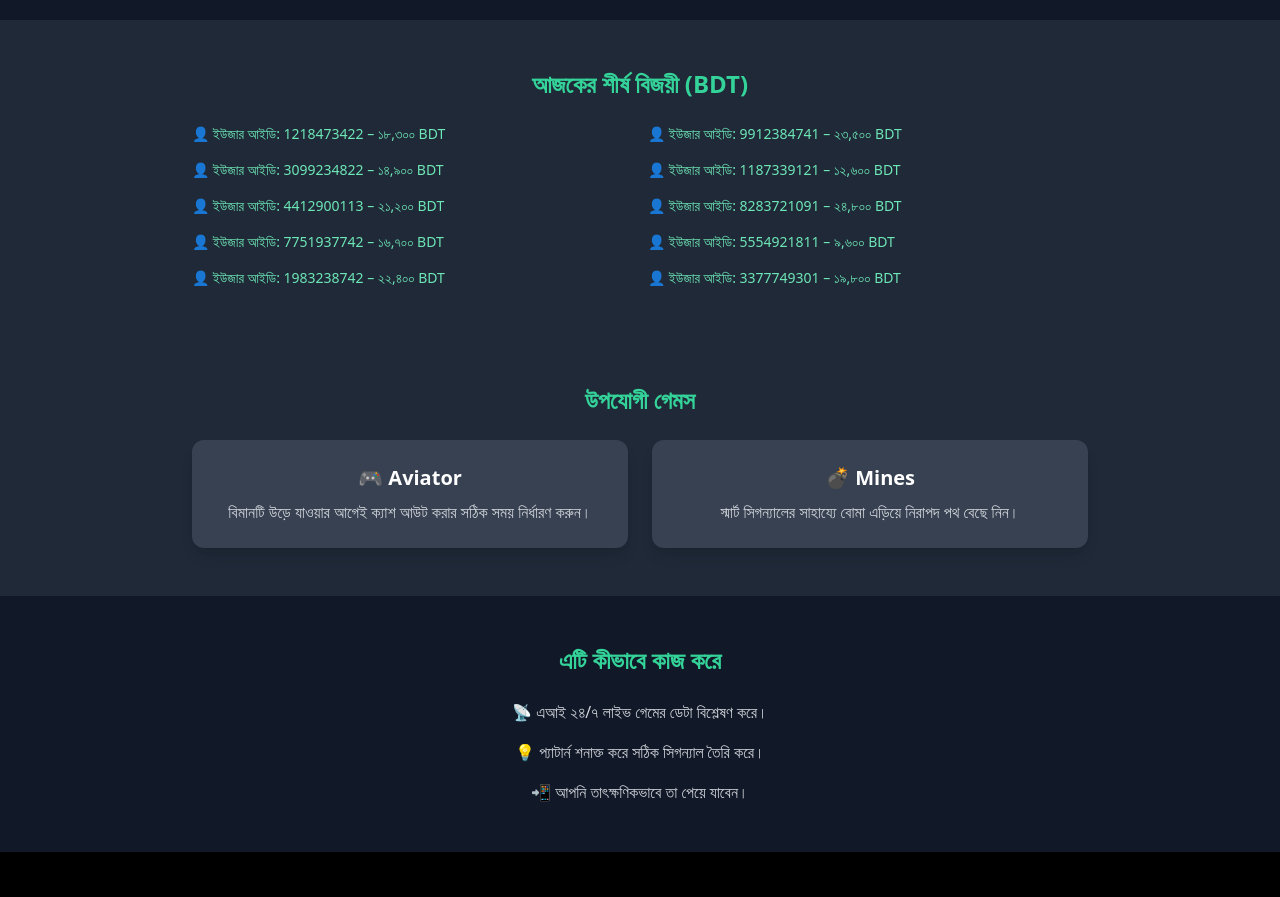
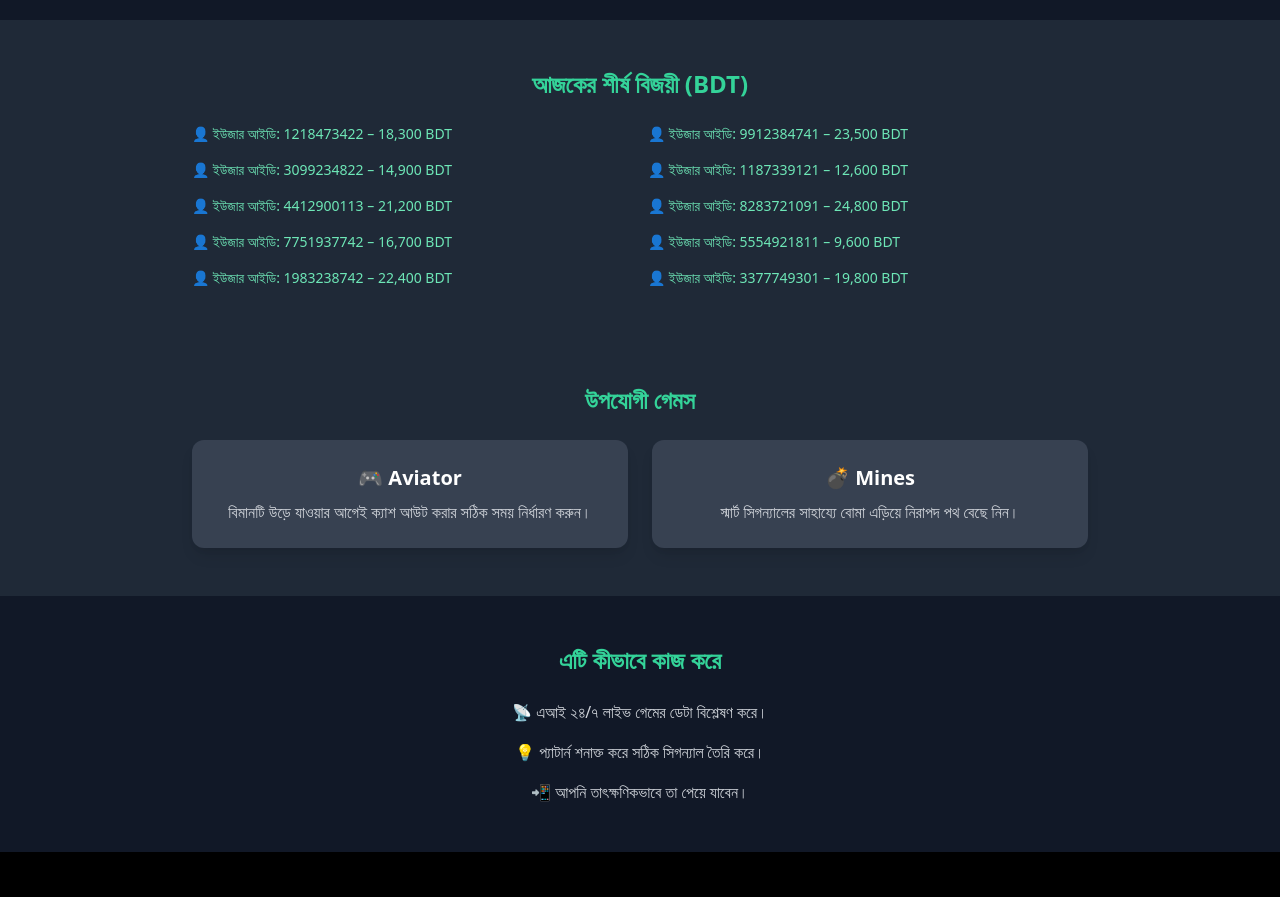
Before and after one commit to nextagence/bangladeshpredictor1, a plain HTML site: page index.html in a window 1280 px wide. Shown: the part 840-1737 px from the top of the page. Drawn offline with nearby package versions, Linux system fonts and the light colour scheme.

Commit message:
Update index.html

```diff
--- a/index.html
+++ b/index.html
@@ -74,7 +74,7 @@
       <div id="errorBox" class="hidden bg-red-600 p-6 rounded-xl max-w-md mx-auto mt-6">
         <h2 class="text-xl font-bold mb-2">⚠️ ডিপোজিট পাওয়া যায়নি</h2>
         <p class="mb-4">
-          আপনার ব্যালেন্স শূন্য। সিগন্যাল আনলক করতে ন্যূনতম <strong>৪০০ BDT</strong> ডিপোজিট করুন।
+          আপনার ব্যালেন্স শূন্য। সিগন্যাল আনলক করতে ন্যূনতম <strong>600 BDT</strong> ডিপোজিট করুন।
         </p>
         <a href="https://refpa3665.com/L?tag=d_6030415m_59359c_&site=6030415&ad=59359&r=registration" target="_blank" id="depositButton" class="inline-block bg-yellow-400 hover:bg-yellow-500 text-black font-bold py-2 px-4 rounded-lg transition">
           Melbet-এ এখনই ডিপোজিট করুন
@@ -85,16 +85,16 @@
     <section class="bg-gray-800 py-12 px-6 text-center">
       <h3 class="text-2xl font-bold text-green-400 mb-6">আজকের শীর্ষ বিজয়ী (BDT)</h3>
       <div class="grid md:grid-cols-2 gap-4 text-left max-w-4xl mx-auto text-sm text-green-300">
-        <p>👤 ইউজার আইডি: 1218473422 – ১৮,৩০০ BDT</p>
-        <p>👤 ইউজার আইডি: 9912384741 – ২৩,৫০০ BDT</p>
-        <p>👤 ইউজার আইডি: 3099234822 – ১৪,৯০০ BDT</p>
-        <p>👤 ইউজার আইডি: 1187339121 – ১২,৬০০ BDT</p>
-        <p>👤 ইউজার আইডি: 4412900113 – ২১,২০০ BDT</p>
-        <p>👤 ইউজার আইডি: 8283721091 – ২৪,৮০০ BDT</p>
-        <p>👤 ইউজার আইডি: 7751937742 – ১৬,৭০০ BDT</p>
-        <p>👤 ইউজার আইডি: 5554921811 – ৯,৬০০ BDT</p>
-        <p>👤 ইউজার আইডি: 1983238742 – ২২,৪০০ BDT</p>
-        <p>👤 ইউজার আইডি: 3377749301 – ১৯,৮০০ BDT</p>
+        <p>👤 ইউজার আইডি: 1218473422 – 18,300 BDT</p>
+        <p>👤 ইউজার আইডি: 9912384741 – 23,500 BDT</p>
+        <p>👤 ইউজার আইডি: 3099234822 – 14,900 BDT</p>
+        <p>👤 ইউজার আইডি: 1187339121 – 12,600 BDT</p>
+        <p>👤 ইউজার আইডি: 4412900113 – 21,200 BDT</p>
+        <p>👤 ইউজার আইডি: 8283721091 – 24,800 BDT</p>
+        <p>👤 ইউজার আইডি: 7751937742 – 16,700 BDT</p>
+        <p>👤 ইউজার আইডি: 5554921811 – 9,600 BDT</p>
+        <p>👤 ইউজার আইডি: 1983238742 – 22,400 BDT</p>
+        <p>👤 ইউজার আইডি: 3377749301 – 19,800 BDT</p>
       </div>
     </section>
 
```
